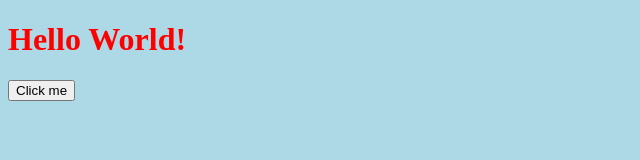
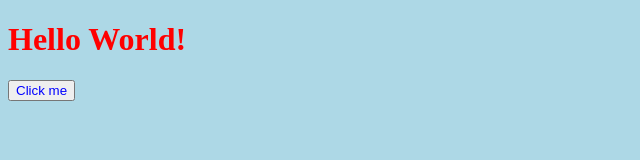
Before and after one commit to graffitijr/noahrich2028.github.io, a plain HTML site: page index.html in a window 1280 px wide. Shown: the full height of the page, 0-640 px from the left. Drawn offline with Linux system fonts and the light colour scheme.

Commit message:
Update index.html

```diff
--- a/index.html
+++ b/index.html
@@ -9,6 +9,9 @@
     }
     h1 {
       color: red;
+    }
+    button {
+      color: blue;
     }
   </style>
 </head>
```
